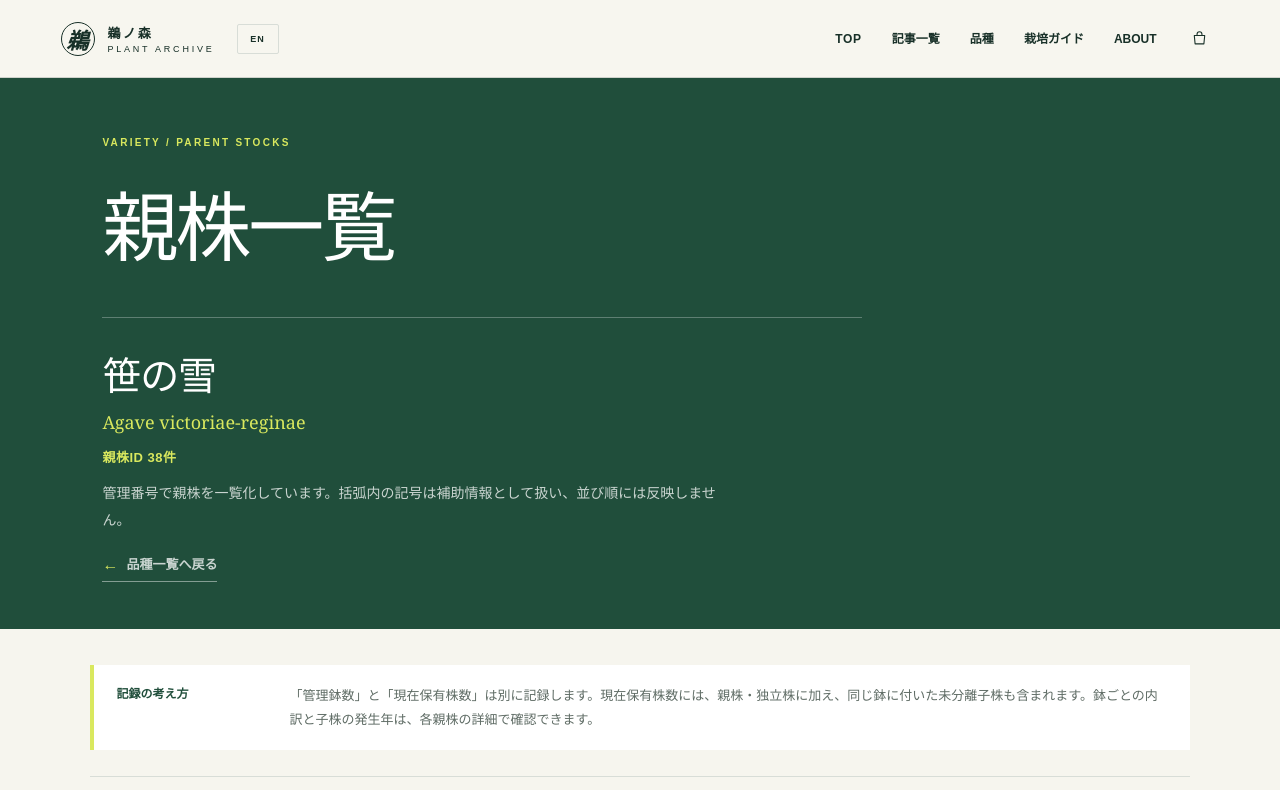
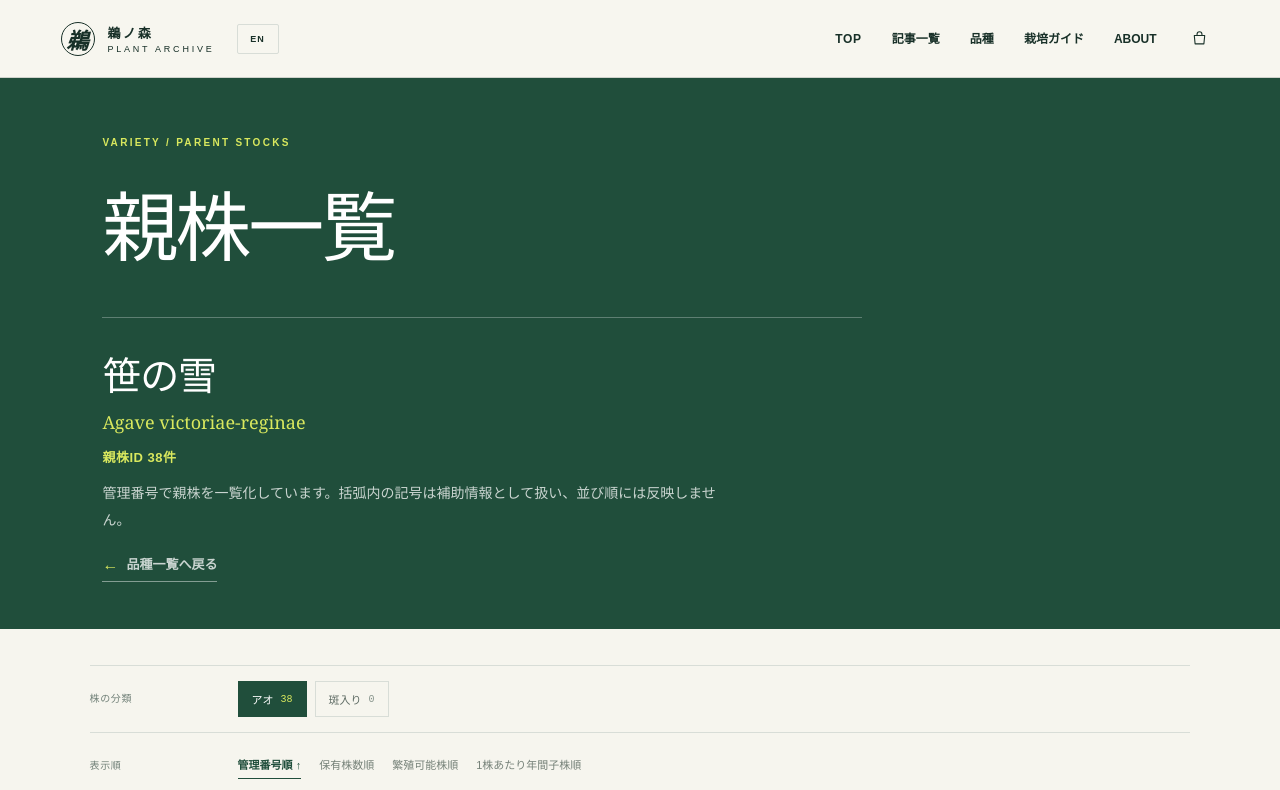
Before and after one commit to KomeUme/unomori-plant-archive, a Next.js app: page /varieties/agave-victoriae-reginae in a window 1280 px wide. Shown: the top 790 px of the page. Built offline with nearby package versions, Linux system fonts and the light colour scheme; no server answers.

Commit message:
Remove parent stock recording notice

```diff
--- a/app/varieties/[slug]/page.tsx
+++ b/app/varieties/[slug]/page.tsx
@@ -41,7 +41,6 @@ export default async function VarietyDetailPage({ params }: PageProps) {
       </div>
     </section>
     <section className="section pedigree-section">
-      <div className="pedigree-notice"><span>記録の考え方</span><p>「管理鉢数」と「現在保有株数」は別に記録します。現在保有株数には、親株・独立株に加え、同じ鉢に付いた未分離子株も含まれます。鉢ごとの内訳と子株の発生年は、各親株の詳細で確認できます。</p></div>
       {stocks.length ? <ParentStockTable stocks={stocks} showFoliageFilter={variety.slug === 'agave-victoriae-reginae'} /> : <div className="pedigree-empty"><p>親株データは準備中です。</p></div>}
     </section>
     <Footer />
```
